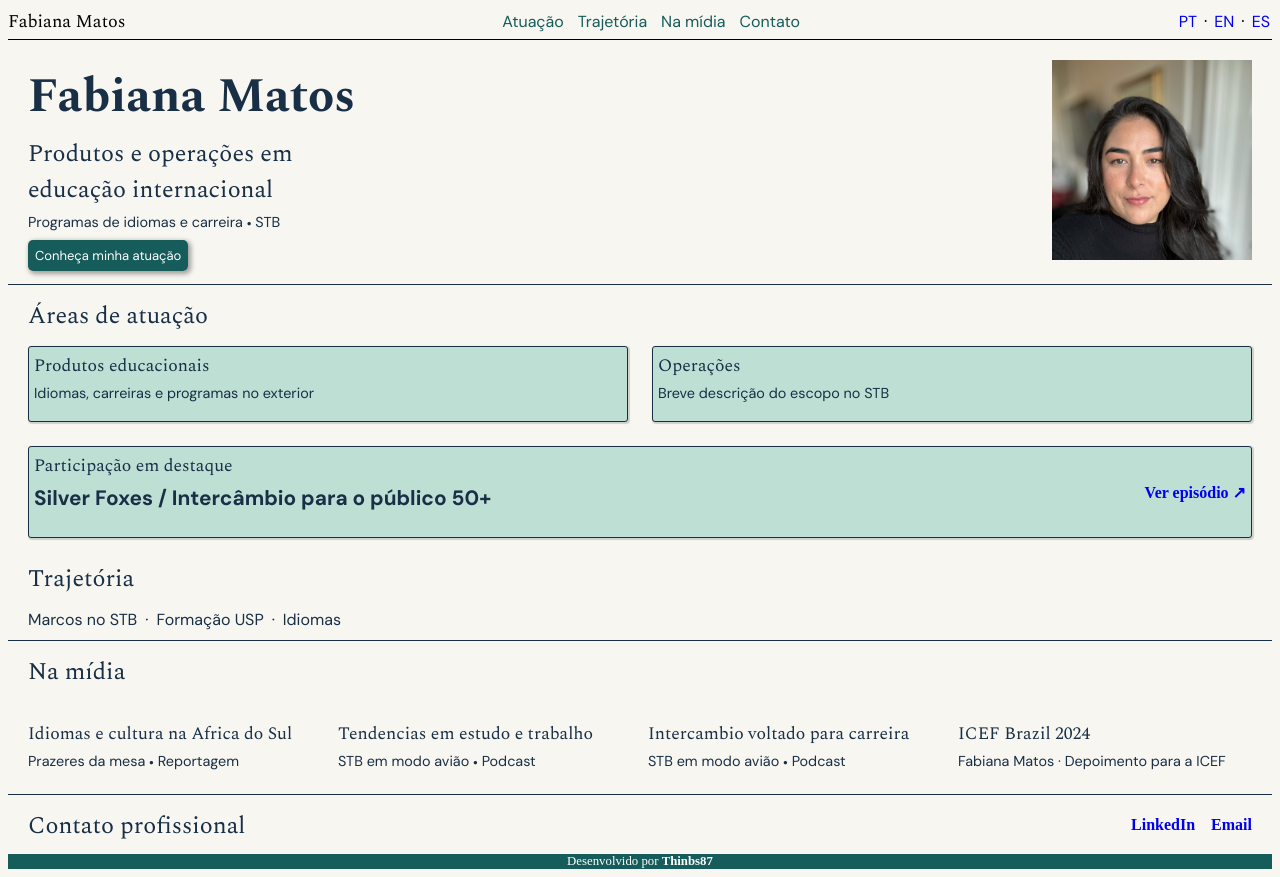
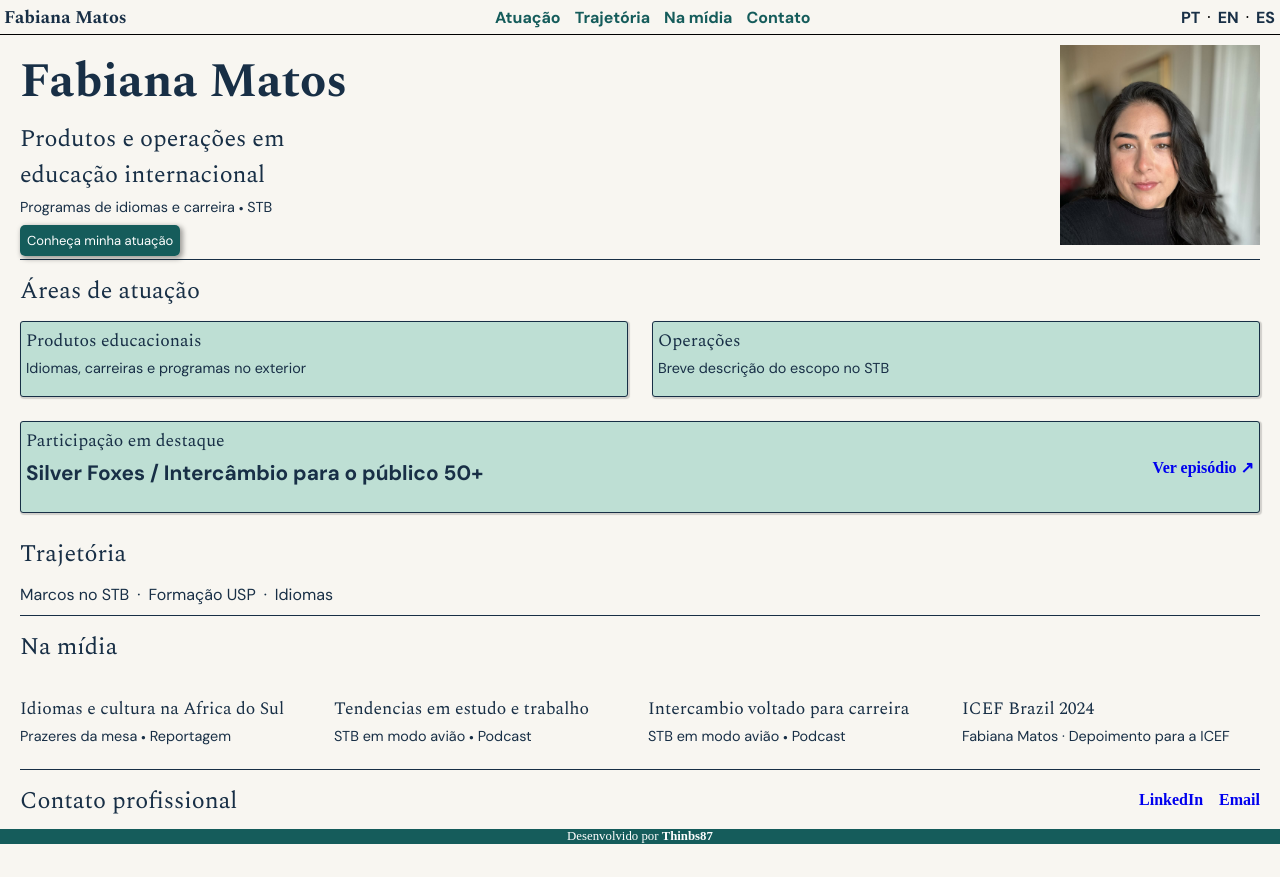
Before and after one commit to Thinbs87/Fabiana-Matos, a plain HTML site: page Site/index.html in a window 1280 px wide. After the commit the page ends 844 px from the top, so only its background shows below. Drawn offline with nearby package versions, Linux system fonts and the light colour scheme; a web font is replaced by a local one.

Commit message:
iniciando novas paginas

```diff
--- a/Site/index.html
+++ b/Site/index.html
@@ -5,7 +5,7 @@
     <meta charset="UTF-8">
     <meta name="viewport" content="width=device-width, initial-scale=1.0">
     <title>Fabiana K. Matos</title>
-    <link rel="shortcut icon" href="Imagens/Fabi.png" type="image/png">
+    <link rel="shortcut icon" href="Imagens/favicon-fabiana.png" type="image/png">
     <link rel="preconnect" href="https://fonts.googleapis.com">
     <link rel="preconnect" href="https://fonts.gstatic.com" crossorigin>
     <link
@@ -16,7 +16,7 @@
 
 <body>
     <header>
-        <span id="principal">Fabiana Matos</span>
+        <a id="principal" href="index.html">Fabiana Matos</a>
         <nav id="abas">
             <a href="#">Atuação</a>
             <a href="#">Trajetória</a>
--- a/Site/style.css
+++ b/Site/style.css
@@ -14,6 +14,7 @@
 /* Configurações gerais */
 body {
     background-color: var(--corfundo);
+    margin: 0;
 }
 
 h1 {
@@ -60,7 +61,18 @@ header {
     justify-content: space-between;
     align-items: center;
     border-bottom: 1px solid;
-    padding-bottom: 4px;
+    padding: 4px 3px 3px 4px;
+}
+
+header a {
+    text-decoration: none;
+    color: var(--corprincipal);
+    font-family: var(--letratitulos);
+    font-weight: bold;
+}
+
+header a:hover {
+    text-shadow: 1px 1px 1px rgba(0, 0, 0, 0.163);
 }
 
 #principal {
@@ -88,13 +100,18 @@ header {
     padding: 2px;
 }
 
+#linguas a:hover {
+    text-decoration: underline;
+}
+
 /* Apresentação */
 .apresentacao {
     display: flex;
     justify-content: space-between;
     align-items: center;
     gap: 24px;
-    padding: 20px;
+    margin: 0 20px;
+    padding: 10px 0;
     border-bottom: 1px solid var(--corprincipal);
 }
 
@@ -166,7 +183,8 @@ picture img {
 
 /* Trajetória */
 .trajetoria {
-    padding: 10px 20px;
+    margin: 0 20px;
+    padding: 10px 0;
     border-bottom: 1px solid var(--corprincipal);
 }
 
@@ -181,7 +199,8 @@ picture img {
 
 /* Na mídia */
 .midia {
-    padding: 10px 20px;
+    margin: 0 20px;
+    padding: 10px 0;
     border-bottom: 1px solid var(--corprincipal);
 }
 
@@ -205,7 +224,7 @@ picture img {
     padding: 10px 20px;
 }
 
-.contato a{
+.contato a {
     text-decoration: none;
     font-weight: bold;
 }
```
Also changed, not shown: Documentação/Fabiana-Matos-Wireframe-v1.png (renamed from Fabiana-Matos-Wireframe-v1.png), Site/Imagens/Fabi.png (deleted), Site/Imagens/favicon-fabiana.png (added), 2 other files.
